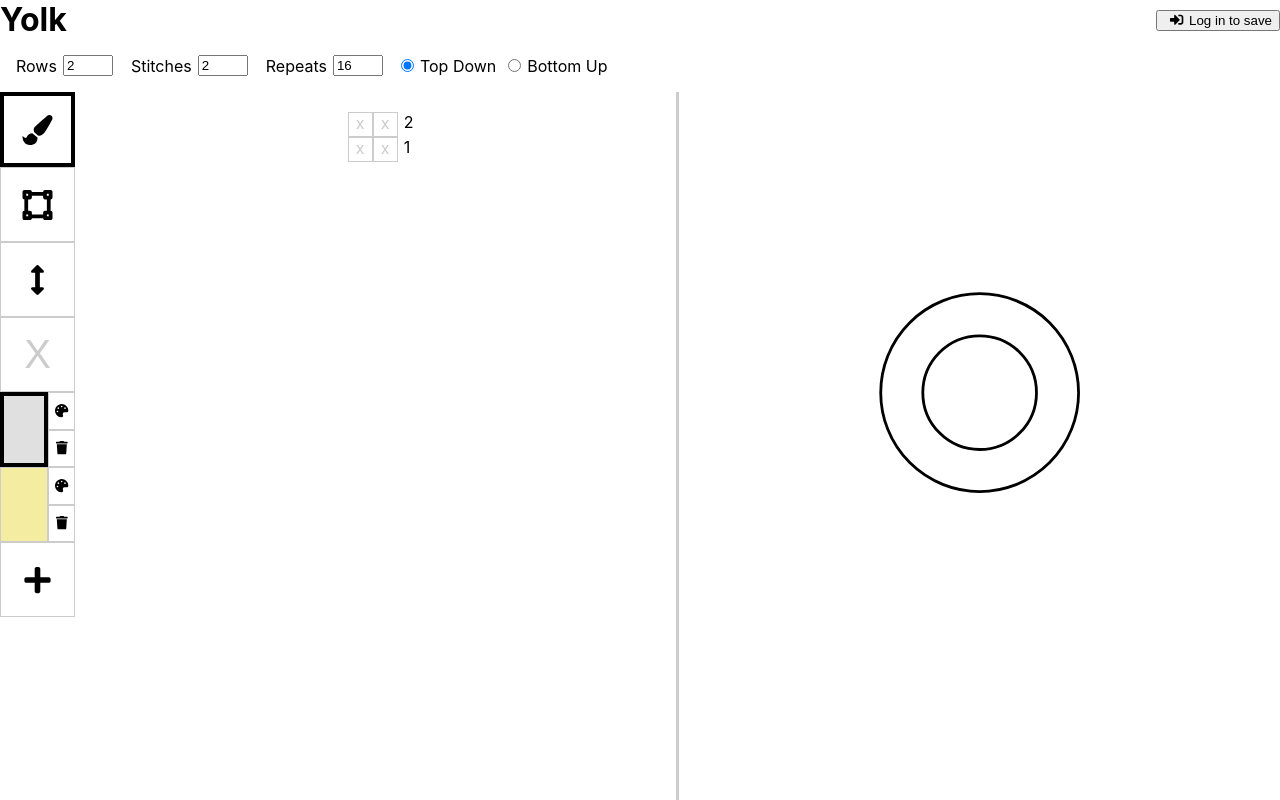
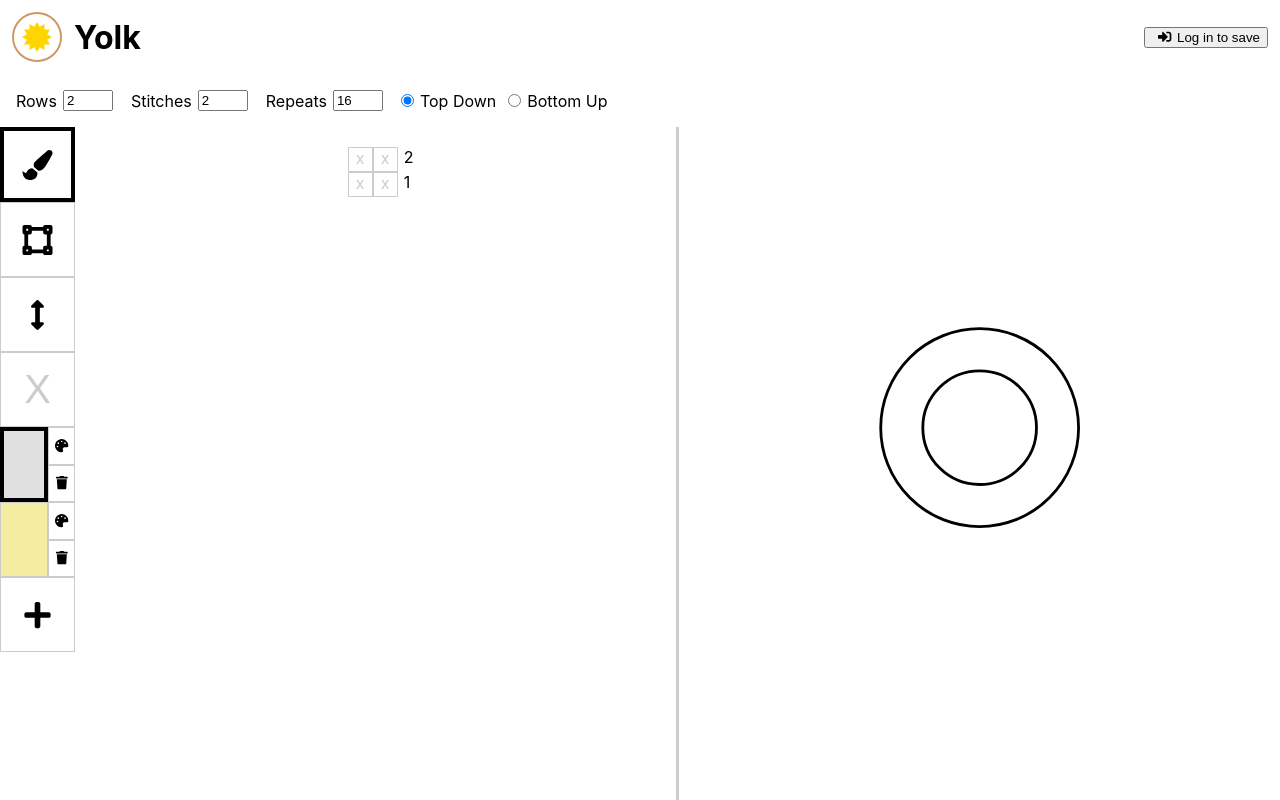
Before and after one commit to oampo/yolk, a React (Create React App) app: page / in a window 1280 px wide. Built offline with nearby package versions, Linux system fonts and the light colour scheme.

Commit message:
Add logo

```diff
--- a/src/Header.css
+++ b/src/Header.css
@@ -1,13 +1,19 @@
 header {
   display: flex;
   align-items: center;
+  padding: 12px;
+}
+
+.logo {
+  width: 50px;
+  height: 50px;
+  margin-right: 12px;
 }
 
 .main-heading {
   margin: 0;
   flex: 1;
 }
-
 
 .main-nav-list {
   list-style-type: none;
@@ -16,7 +22,7 @@ header {
 }
 
 .main-nav-list-item {
-  margin: 0 5px;
+  margin: 0 6px;
 }
 
 .main-nav-list-item:first-child {
--- a/src/Header.js
+++ b/src/Header.js
@@ -1,12 +1,14 @@
 import React from "react";
 import { FontAwesomeIcon } from "@fortawesome/react-fontawesome";
 import { faCogs, faSignInAlt } from "@fortawesome/free-solid-svg-icons";
+import logo from './images/logo.svg';
 import "./Header.css";
 
 export default function Header(props) {
   const { toggleSettings } = props;
   return (
     <header>
+      <img className="logo" src={logo} alt="Yolk logo"  />
       <h1 className="main-heading">Yolk</h1>
       <nav className="main-nav">
         <ul className="main-nav-list">
```
Also changed, not shown: src/images/logo.svg (added).
